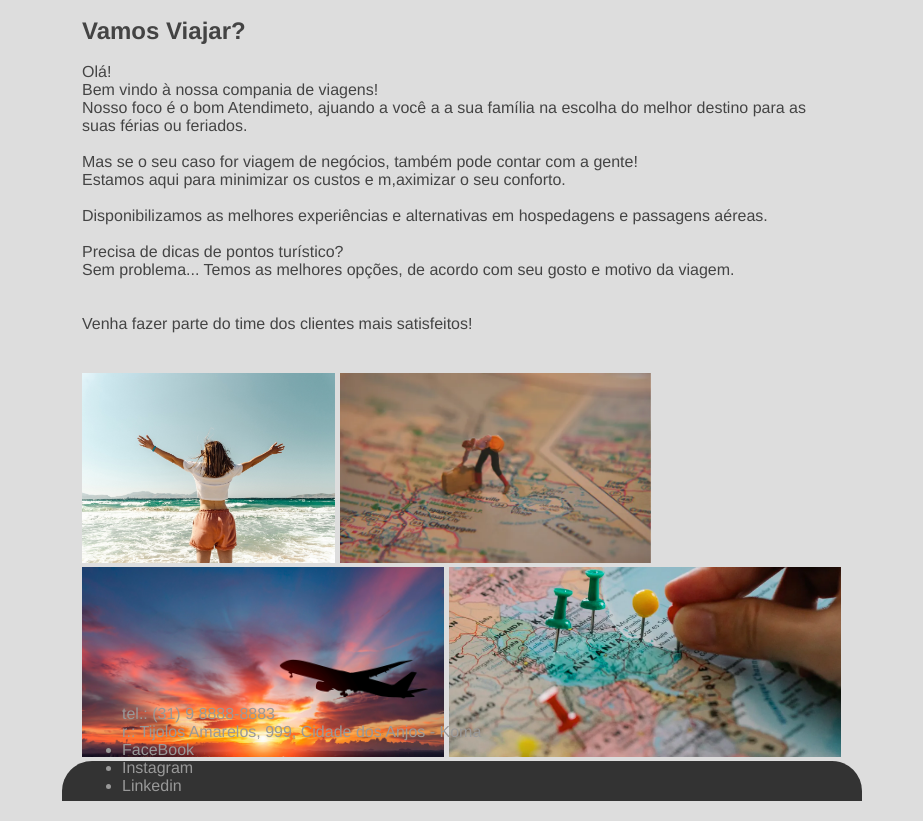
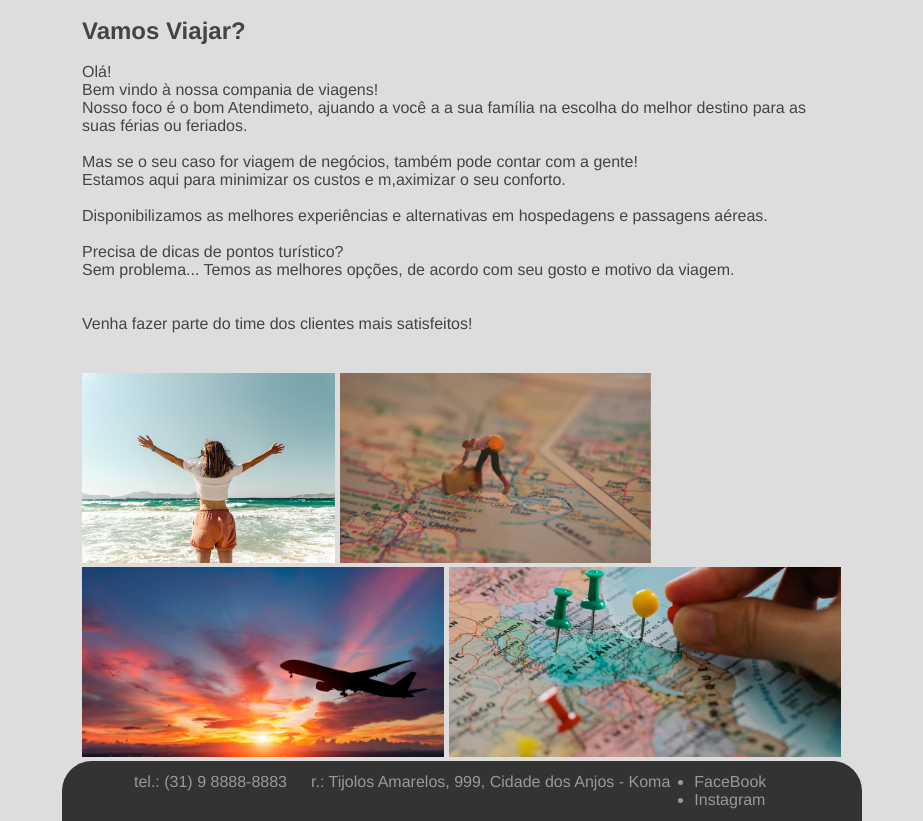
Before and after one commit to RichardGLara/eurotur---Proz, a plain HTML site: page index.html in a window 1280 px wide. Shown: the part 97-918 px from the top of the page, without its empty margins (178-1101 px from the left). Drawn offline with Linux system fonts and the light colour scheme.

Commit message:
updating index.html and style.css

```diff
--- a/index.html
+++ b/index.html
@@ -55,7 +55,6 @@
                     <ul>
                         <li>FaceBook</li>
                         <li>Instagram</li>
-                        <li>Linkedin</li>
                     </ul>
                 </div>
             </div>
--- a/style.css
+++ b/style.css
@@ -85,15 +85,35 @@ footer {
     background-color: #333333;
     color: #999999;
     width: 800px;
-    height: 40px;
+    height: 60px;
     border-top-left-radius: 30px;
     border-top-right-radius: 30px;
     display: flex;
     flex-direction: row;
-    align-items: end;
+
 }
 
 .rodape {
     margin-bottom: 6px;
     margin-left: 60px;
+    display: flex;
+    flex-direction: row;
+    align-items: top;
+    justify-content: space-around;
 }
+
+.rodape-telefone {
+    margin: 6px;
+    padding: 6px;
+}
+
+.rodape_endereco {
+    margin: 6px;
+    padding: 6px;
+}
+
+.rodape_socials {
+    margin: 6px;
+    padding: 6px;
+
+}
```
